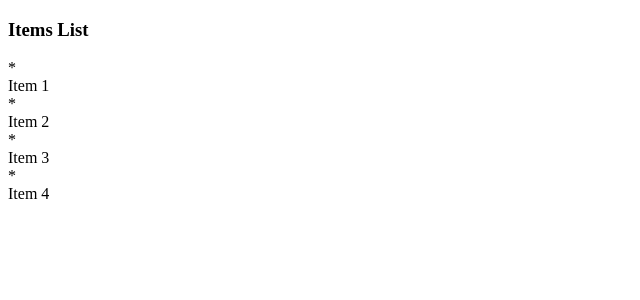
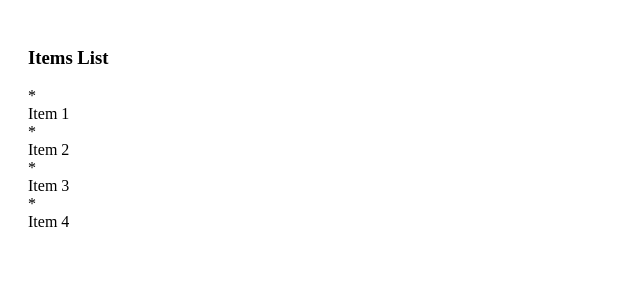
Before and after one commit to tamalesimon/vite-large-scale-react-ts-app, a React (Vite) app: page / in a window 1280 px wide. Shown: the top 300 px of the page, without its empty margins (0-640 px from the left). Built offline with nearby package versions, Linux system fonts and the light colour scheme.

Commit message:
add configuration for the state

```diff
--- a/package.json
+++ b/package.json
@@ -6,13 +6,15 @@
   "scripts": {
     "dev": "vite",
     "build": "tsc && vite build",
-    "test":"vitest run",
+    "test": "vitest run",
     "test:watch": "npm run test -- --vitest watch",
     "preview": "vite preview"
   },
   "dependencies": {
+    "@reduxjs/toolkit": "^1.9.3",
     "react": "^18.2.0",
-    "react-dom": "^18.2.0"
+    "react-dom": "^18.2.0",
+    "react-redux": "^8.0.5"
   },
   "devDependencies": {
     "@testing-library/react": "^14.0.0",
--- a/src/App.css
+++ b/src/App.css
@@ -1,4 +1,5 @@
-App {
+
+.App {
   padding: 20px;
 }
 ul {
--- a/src/App.tsx
+++ b/src/App.tsx
@@ -35,7 +35,7 @@ function App() {
         console.log("App.tsx: onItemSelect ->", index.id, index.name, index.selected);
     }
     return (
-        <div>
+        <div className='App'>
             <ItemsListComponent items={items}
                 onItemSelect={onItemSelect}/>
         </div>
--- a/src/components/items/children/Item.component.tsx
+++ b/src/components/items/children/Item.component.tsx
@@ -1,5 +1,6 @@
 import React from "react";
 import { ItemInterface } from "../../model/items/Item.interface";
+import "../../../App.css";
 
 type Props = {
     testId: string,
@@ -11,8 +12,8 @@ export const ItemComponent: React.FC<Props> = ({ testId, model, onItemSelect })
 
     const getCssClass = (): any => {
         let css = 'item';
-        if (model.selected) {
-            css+= 'selected'
+        if (model?.selected) {
+            css+= ' selected'
         } return css.trim();
     }
 
--- a/src/main.tsx
+++ b/src/main.tsx
@@ -1,6 +1,8 @@
 import React from 'react'
 import ReactDOM from 'react-dom/client'
 import App from './App'
+
+import "./App.css";
 
 
 ReactDOM.createRoot(document.getElementById('root') as HTMLElement).render(
```
Also changed, not shown: 1 other file (tests, documents, lock files or other folders). Lines whose indentation alone changed are shown as unchanged.
